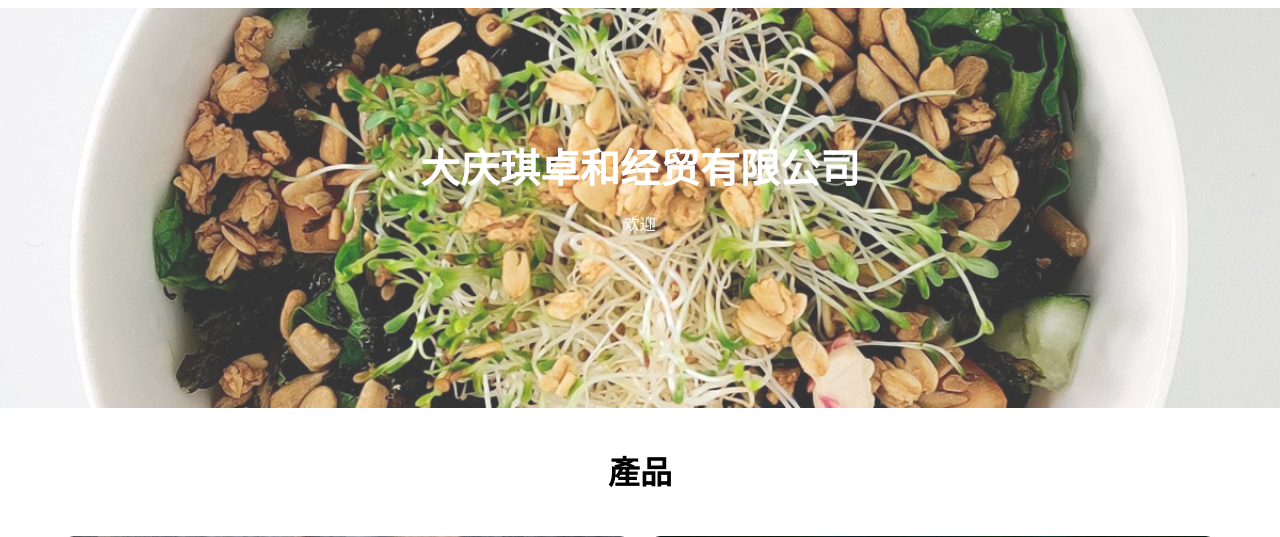
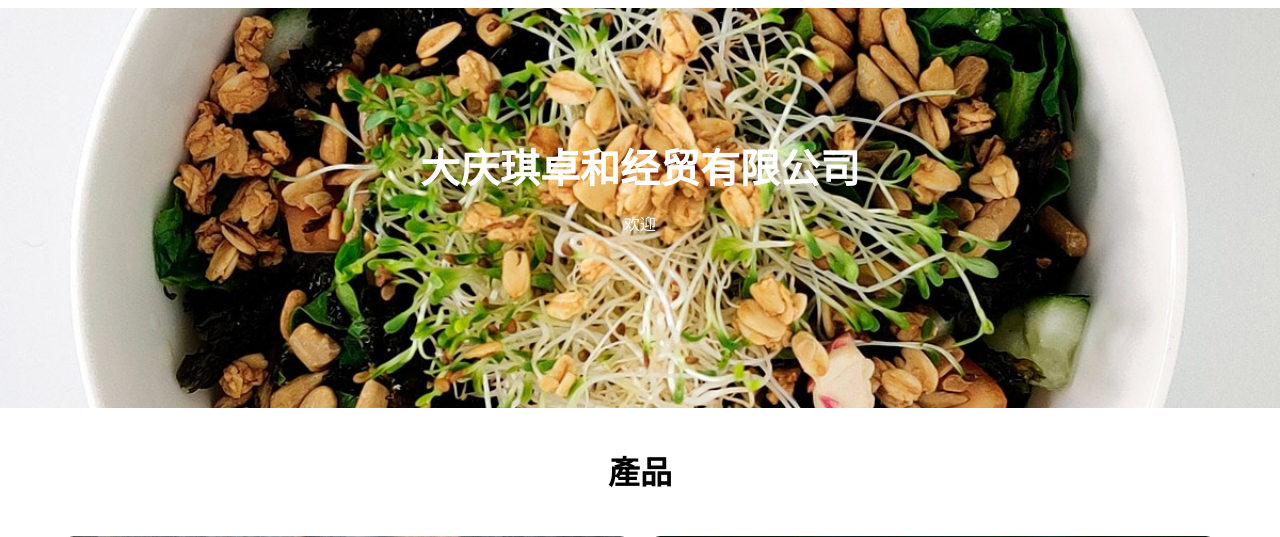
Before and after one commit to jrauljperez02/daqing-qizhuohe, a PHP site: page /chinese/productos.html in a window 1280 px wide. Shown: the part 82-619 px from the top of the page. Run offline with PHP 8.4, Linux system fonts and the light colour scheme; some libraries are stand-ins or nearby versions.

Commit message:
se arreglo una transparencia

```diff
--- a/styles/styles.css
+++ b/styles/styles.css
@@ -186,7 +186,6 @@ img{
     background-size: cover;
     background-repeat: no-repeat;
     background-position: center center;
-    opacity: 80%;
 }
 .header__text{
     text-align: center;
```
